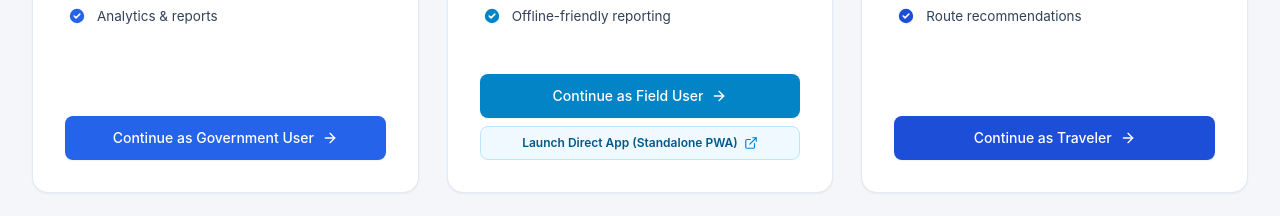
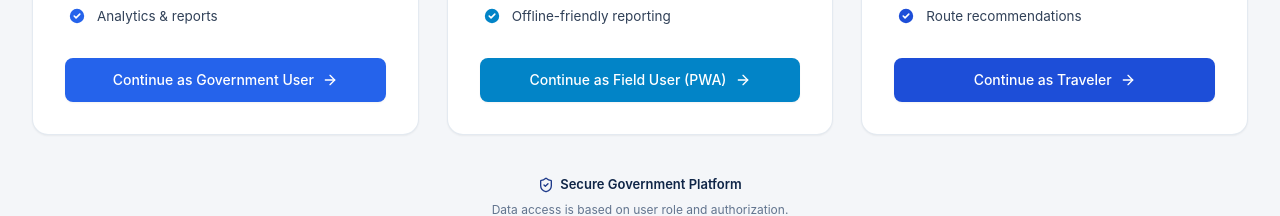
Before and after one commit to gitdevelopers007/NER-LOGIX, a React (Vite) app: page /access-portal in a window 1280 px wide. Shown: the part 702-918 px from the top of the page. Built offline with nearby package versions, Linux system fonts and the light colour scheme; no server answers.

Commit message:
fix(portal): keep only blue button with 'Continue as Field User (PWA)' label

```diff
--- a/src/pages/AccessPortalPage.tsx
+++ b/src/pages/AccessPortalPage.tsx
@@ -1,6 +1,6 @@
 import React, { useState } from 'react';
 import { useNavigate } from 'react-router-dom';
-import { ArrowLeft, ArrowRight, ShieldCheck, X, Sparkles, CheckCircle2, ExternalLink } from 'lucide-react';
+import { ArrowLeft, ArrowRight, ShieldCheck, X, Sparkles, CheckCircle2 } from 'lucide-react';
 import { Header } from '../components/Header';
 import { Footer } from '../components/Footer';
 import { GovBuildingIcon, FieldOpsIcon, TravelerMapIcon, CheckBadge } from '../components/CardIcons';
@@ -163,27 +163,14 @@ export const AccessPortalPage: React.FC = () => {
               </div>
             </div>
 
-            {/* Action Buttons */}
-            <div className="space-y-2 mt-4">
+            {/* Action Button */}
             <button
               onClick={() => navigate('/field-login')}
               className="w-full py-3 px-4 rounded-lg bg-[#0284c7] hover:bg-[#0369a1] text-white font-medium text-sm flex items-center justify-center gap-2 shadow-xs transition-colors cursor-pointer group-hover:shadow-sm"
             >
-                <span>Continue as Field User</span>
+              <span>Continue as Field User (PWA)</span>
               <ArrowRight className="w-4 h-4 transition-transform group-hover:translate-x-1" />
             </button>
-
-              <a
-                href="https://ner-logix-field-operation-app.vercel.app/"
-                target="_blank"
-                rel="noopener noreferrer"
-                className="w-full py-2 px-3 rounded-lg bg-sky-50 hover:bg-sky-100 text-sky-800 border border-sky-200 font-semibold text-xs flex items-center justify-center gap-1.5 transition-colors cursor-pointer text-center"
-                title="Launch standalone Field PWA directly in a new tab"
-              >
-                <span>Launch Direct App (Standalone PWA)</span>
-                <ExternalLink className="w-3.5 h-3.5 text-sky-600" />
-              </a>
-            </div>
           </div>
 
           {/* CARD 3: Traveler & Public Access */}
```
Lines whose indentation alone changed are shown as unchanged.
